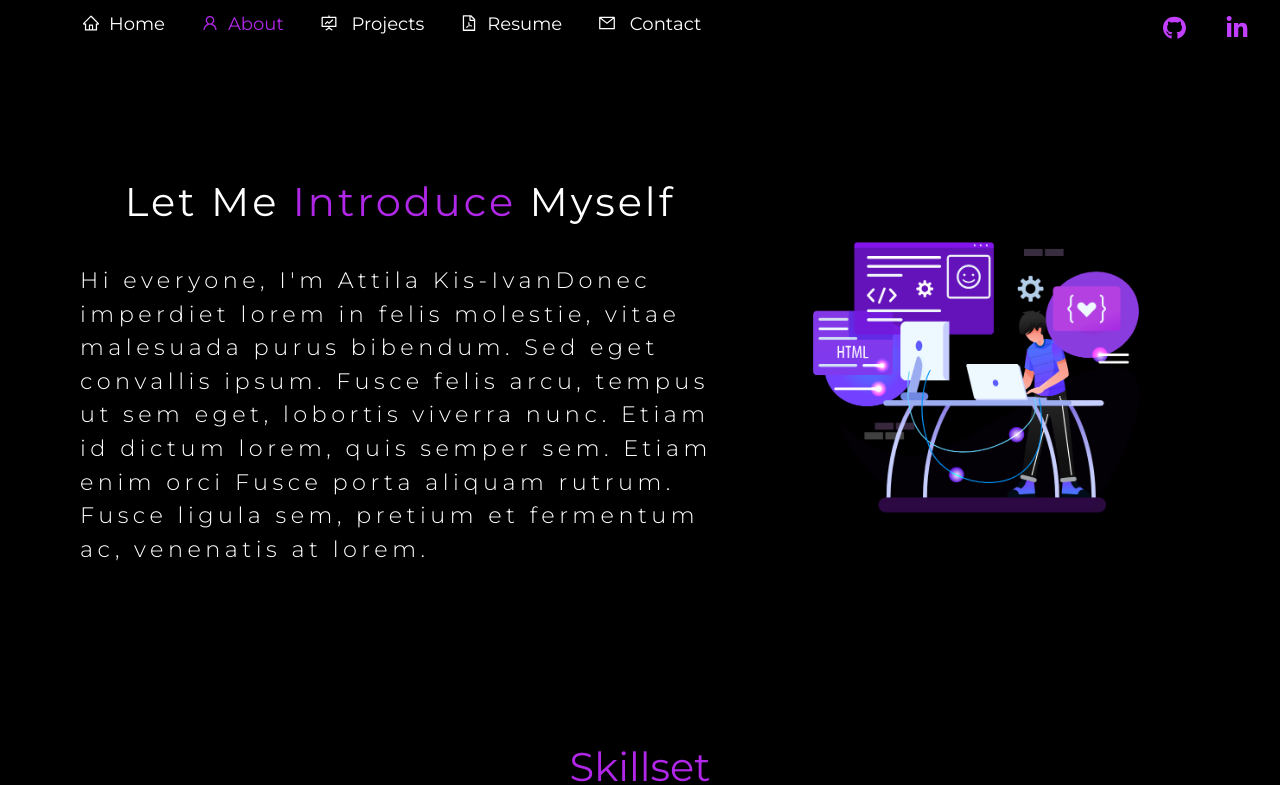
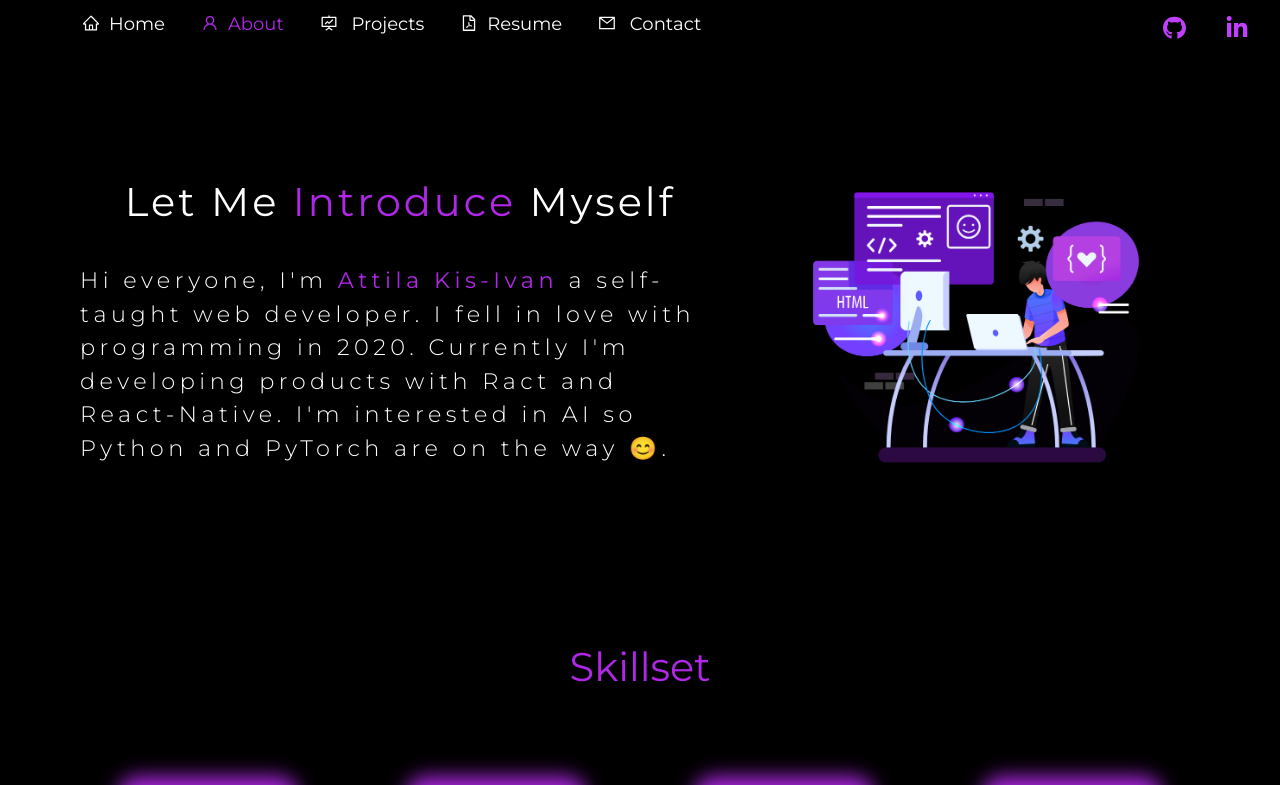
Before and after one commit to Attila-Kis-Ivan/personal-portfolio, a React (Create React App) app: page /about in a window 1280 px wide. Shown: the top 785 px of the page. Built offline with nearby package versions, Linux system fonts and the light colour scheme.

Commit message:
updated descriptions

```diff
--- a/src/Components/About/about.component.jsx
+++ b/src/Components/About/about.component.jsx
@@ -37,12 +37,10 @@ const AboutItem = () => {
           </HeaderText>
           <PContainer>
             <Paragraph>
-              Hi everyone, I'm <span className="purple">Attila Kis-Ivan</span>
-              Donec imperdiet lorem in felis molestie, vitae malesuada purus
-              bibendum. Sed eget convallis ipsum. Fusce felis arcu, tempus ut
-              sem eget, lobortis viverra nunc. Etiam id dictum lorem, quis
-              semper sem. Etiam enim orci Fusce porta aliquam rutrum. Fusce
-              ligula sem, pretium et fermentum ac, venenatis at lorem.
+              Hi everyone, I'm <Purple>Attila Kis-Ivan</Purple> a self-taught
+              web developer. I fell in love with programming in 2020. Currently
+              I'm developing products with Ract and React-Native. I'm interested
+              in AI so Python and PyTorch are on the way 😊.
             </Paragraph>
           </PContainer>
         </AboutTextContainer>
--- a/src/Components/About/about.styles.jsx
+++ b/src/Components/About/about.styles.jsx
@@ -102,6 +102,7 @@ export const Introduce = styled.h1`
 `;
 export const Purple = styled.span`
   color: #b127e8;
+  font-weight: 400;
 `;
 export const SkillsPurple = styled.h1`
   color: #b127e8;
--- a/src/Components/Prpject-Data/project-data.component.jsx
+++ b/src/Components/Prpject-Data/project-data.component.jsx
@@ -14,7 +14,7 @@ const projects = [
     imageUrl:
       "https://lh3.googleusercontent.com/drive-viewer/AITFw-zZVLwlEJGg_PdFicLc7dqP_CH8RplHP361FkhNaRvQw_VFgINSxCWbBN3Gvi_V7bEcYkYQrLrvBvMbmf3kWEMf-I9JEw=s1600",
     description:
-      "Used language: Rect JS. This portfolio site made in React. Purpose of this project obviously to have a portfolio page and practiceing React JS. Created with create-rect-app, designed in styled-components. To build this page took 4 weeks.",
+      "Used language: Rect JS, Styled-Components. This portfolio site made in React. Purpose of this project obviously to have a portfolio page and practiceing React JS. Created with create-rect-app, designed in styled-components. To build this page took 4 weeks.",
     language: "React",
     source: "https://github.com/Attila-Kis-Ivan/personal-portfolio",
     demo: "https://tdb-coding.com/",
@@ -59,7 +59,7 @@ const projects = [
       "https://lh3.googleusercontent.com/drive-viewer/AITFw-xTCscsEHs4SwaZc4sVGYDnGPELc7N1FZlGTSyTWuswP4Z-zlHh1wj_L1MYFkTXccyVZWQzrlkf53j5X2oxjNnPI9VPUg=s1600",
     description:
       "Used language: javascript, HTML5 and css. The purpose of this Kanban Board project to leran javascript, local storage, drag and drop, and DOM manipulation in depth. To build this app took 3 months.",
-    language: "javascript, html5, css",
+    language: "javascript, HTML5 and CSS",
     source: "https://github.com/Attila-Kis-Ivan/Drag-and-Drop",
     demo: "https://attila-kis-ivan.github.io/Drag-and-Drop/",
   },
@@ -70,7 +70,7 @@ const projects = [
       "https://lh3.googleusercontent.com/drive-viewer/AITFw-xHBz-f2gMQzUE3LLs_NzHr3YDBGuYdd5aQ1e6vW54rNlx5-DQAl1EGDO7HaB9_W_l6czfRv1BDreVecLcmTIRlXVTeaQ=s1600",
     description:
       "Used language: javascript, HTML5 and CSS. The purpose of this Ping-Pong game project to leran javascript, canvas and DOM manipulation in depth. To build this app took 3 months.",
-    language: "javascript, css",
+    language: "javascript, CSS",
     source: "https://github.com/Attila-Kis-Ivan/Ping-Pong",
     demo: "https://attila-kis-ivan.github.io/Ping-Pong/",
   },
@@ -81,7 +81,7 @@ const projects = [
       "https://lh3.googleusercontent.com/drive-viewer/AITFw-yw9-erSZI2spBITbqRI9K_cY5PhQ7IX6bHygvkHO9v8KLSmxXnEefut7bcB2vmyJqPGxcqr5BNnTfA4ggrxi8qQL2VVQ=s1600",
     description:
       "Used language: javascript, HTML5 and CSS. The purpose of this NASA-API-Pictures project to leran and practice javascript, loacal store, DOM manipulation and working with 3rd party API. To build this app took 6 weeks.",
-    language: "javascrip, html5 and css",
+    language: "javascrip, HTML5 and CSS",
     source: "https://github.com/Attila-Kis-Ivan/NASA-API-Pictures",
     demo: "https://attila-kis-ivan.github.io/NASA-API-Pictures/",
   },
@@ -92,7 +92,7 @@ const projects = [
       "https://lh3.googleusercontent.com/drive-viewer/AITFw-xqP9e8JPY_4nH1ajmGTx_YKsReIBFeT0CJhOknuN_mjatSKBIdBB8p3lbtAEWtbzOzyqk07N6C1PVC-zyXHlQywFOtBw=s1600",
     description:
       "Used language: javascript, HTML5 and CSS. The purpose of this Calculator project to leran and practice javascript DOM manipulation. To build this app took 7 weeks.",
-    language: "javascript, html5 and css",
+    language: "javascript, HTML5 and CSS",
     source: "https://github.com/Attila-Kis-Ivan/Calculator",
     demo: "https://attila-kis-ivan.github.io/Calculator/",
   },
@@ -104,7 +104,7 @@ const projects = [
       "https://drive.google.com/uc?export=download&id=1dhMOPpqypCDQwsn_N8aKWnmn2HvY4mJK",
     description:
       "Used language: javascript, HTML5 and CSS. The purpose of this Math Game project to extend and challenge my javascript knowledge and DOM manipulation in depth. To build this app took 3 months.",
-    language: "javascript, html5 and css",
+    language: "javascript, HTML5 and CSS",
     source: "https://github.com/Attila-Kis-Ivan/The-Math-Game",
     demo: "https://attila-kis-ivan.github.io/The-Math-Game/",
   },
@@ -116,7 +116,7 @@ const projects = [
       "https://lh3.googleusercontent.com/drive-viewer/AITFw-wvNaevTlPGy5wHg7xyksdCvi-uMSXiyTep8B9mXdKAJfhnpDK9oeOWb9PahzVFn6kVxJRX_woQnzVbcryLy5uLWXcv=s1600",
     description:
       "Used language: javascript, HTML5 and CSS. The purpose of this Music Player project to extend and challenge my javascript knowledge (calculate progress bar etc...) and DOM manipulation in depth. To build this app took 2 months.",
-    language: "javascript, html5 and css",
+    language: "javascript, HTML5 and CSS",
     source: "https://github.com/Attila-Kis-Ivan/Music-Player",
     demo: "https://attila-kis-ivan.github.io/Music-Player/",
   },
@@ -127,7 +127,7 @@ const projects = [
       "https://lh3.googleusercontent.com/drive-viewer/AITFw-xrtVfYorZId8091nwf8DquF0Hii8v8KEnmq12yGyNSzDjTXWCbzcRv68IXn3J-5aK0yofKbPw7gx7hT0qQFJs7LilO=s1600",
     description:
       "Used language: javascript, HTML5 and CSS. The purpose of this Bookmark project to learn and practice javascript and DOM manipulation in depth. To build this app took 2.5 months.",
-    language: "javascript, html5 and css",
+    language: "javascript, HTML5 and CSS",
     source: "https://github.com/Attila-Kis-Ivan/Bookmark-App",
     demo: "https://attila-kis-ivan.github.io/Bookmark-App/",
   },
@@ -139,7 +139,7 @@ const projects = [
       "https://lh3.googleusercontent.com/drive-viewer/AITFw-zyxJ-3Ob-fdxhhWHXsnfb5Ad21_VFoiPlqrByMa3b_ioeKsak0YtN4uiuwyihZMYB3TqQZ2srLXJSOBqIvHjxVqotW=s1600",
     description:
       "Used language: javascript, HTML5 and CSS. The purpose of this Landing page project to learn and practice HTML5, CSS and a bit of javascript for DOM manipulation.",
-    language: "javascript, html5 and css",
+    language: "javascript, HTML5 and CSS",
     source: "https://github.com/Attila-Kis-Ivan/Splash-Page",
     demo: "https://attila-kis-ivan.github.io/Splash-Page/",
   },
@@ -151,7 +151,7 @@ const projects = [
       "https://lh3.googleusercontent.com/drive-viewer/AITFw-xnuzeDJWeETAhjs0mvOEwkLpSyAeSGLmDJPt4hgYHaZ450M8pcMg4qdbTu6cUNkMGclOcehAjAvwnasw66W-A_M2aWVA=s1600",
     description:
       "Used language: javascript, HTML5 and CSS. The purpose of this Quote Generator project to learn and practice javascript and DOM manipulation (like fetching datad etc..). To build this app took 5 weeks.",
-    language: "javascript, html5 and css",
+    language: "javascript, HTML5 and CSS",
     source: "https://github.com/Attila-Kis-Ivan/Quote-Generator",
     demo: "https://attila-kis-ivan.github.io/Quote-Generator/",
   },
@@ -162,7 +162,7 @@ const projects = [
       "https://lh3.googleusercontent.com/drive-viewer/AITFw-zcjtoxDxrDpMCaZ7PYBJ8ma5Gx119bUnp5jZdcRKE_rkNFTHT7zcTKii-KuYMuztsSgmQgJgj2M8QQ--EgtqTrpl_R=s1600",
     description:
       "Used language: javascript, HTML5 and CSS. The purpose of this Infinite Scroll project to learn and practice javascript and working with picture API (like fetching datad etc..). To build this app took 3 weeks.",
-    language: "javascript, html5 and css",
+    language: "javascript, HTML5 and CSS",
     source: "https://github.com/Attila-Kis-Ivan/Infinite-Scroll",
     demo: "https://attila-kis-ivan.github.io/Infinite-Scroll/",
   },
@@ -173,7 +173,7 @@ const projects = [
       "https://lh3.googleusercontent.com/drive-viewer/AITFw-wJETU9OfUW9akS7v-B02V1BW25u5P_AkJJJx0eMMKr_PJNTgBs2ASA2-p-hZYg3JgeirikDJiLz_2rLPkDwuBMv7PhIA=s1600",
     description:
       "Used language: javascript, HTML5 and CSS. The purpose of this Background Color Generator project to learn and practice javascript and DOM manipulation. To build this app took 2 weeks.",
-    language: "javascript, html5 and css",
+    language: "javascript, HTML5 and CSS",
     source: "https://github.com/Attila-Kis-Ivan/Background-Color-Generator",
     demo: "https://attila-kis-ivan.github.io/Background-Color-Generator/",
   },
```
